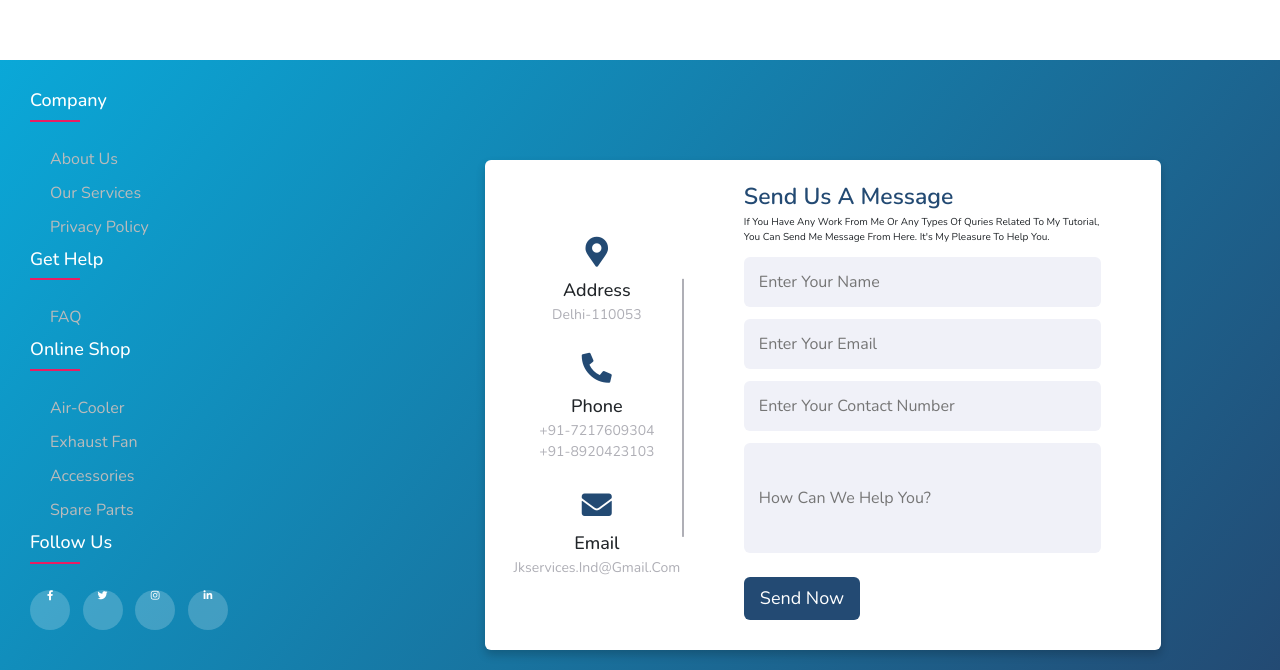
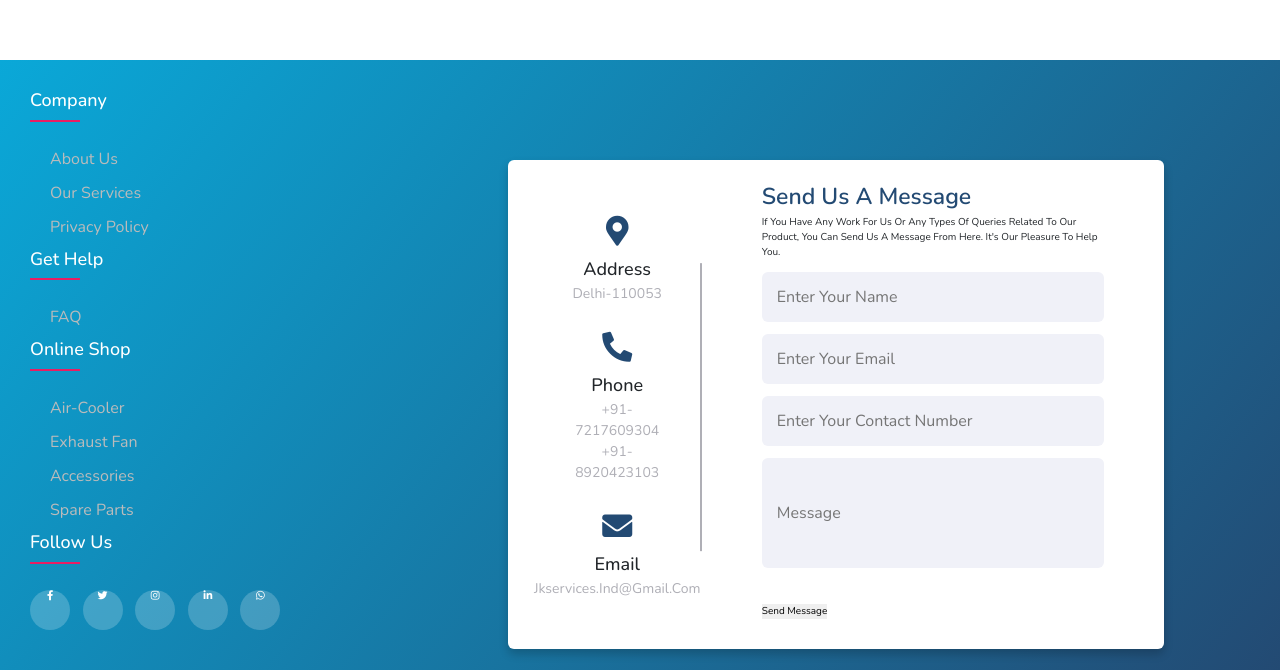
Before and after one commit to aastha-Chaudhary20/Jkservices, a plain HTML site: page spare-parts.html in a window 1280 px wide. Shown: the part 556-1226 px from the top of the page. Drawn offline with nearby package versions, Linux system fonts and the light colour scheme.

Commit message:
Update spare-parts.html

```diff
--- a/spare-parts.html
+++ b/spare-parts.html
@@ -76,10 +76,10 @@
             <div class="footer-col">
               <h4>online shop</h4>
               <ul>
-                <li><a href="#Product">Air-Cooler</a></li>
-                <li><a href="#Product">Exhaust Fan</a></li>
-                <li><a href="#Product">Accessories</a></li>
-                <li><a href="#Product">Spare Parts</a></li>
+                <li><a href="Air-cooler.html">Air-Cooler</a></li>
+                <li><a href="Exhaust.html">Exhaust Fan</a></li>
+                <li><a href="Accessories.html">Accessories</a></li>
+                <li><a href="spare-parts.html">Spare Parts</a></li>
               </ul>
             </div>
             <div class="footer-col">
@@ -89,6 +89,7 @@
                 <a href="#"><i class="fab fa-twitter"></i></a>
                 <a href="#"><i class="fab fa-instagram"></i></a>
                 <a href="#"><i class="fab fa-linkedin-in"></i></a>
+                <a href="https://wa.me/7217609304"><i class="fab fa-whatsapp"></i></a>
               </div>
             </div>
           </div>
@@ -119,22 +120,22 @@
               </div>
               <div class="right-side">
                 <div class="topic-text">Send us a message</div>
-                <p>If you have any work from me or any types of quries related to my tutorial, you can send me message from here. It's my pleasure to help you.</p>
-              <form action ="/myaction.php" name="myForm" onsubmit="return validateForm()" method="post">
+                <p>If you have any work for us or any types of queries related to our product, you can send us a message from here. It's our pleasure to help you.</p>
+                <form id="form" action="" name="contact" method="POST" onsubmit="return redirectThankyou()">
                   <div class="input-box">
-                  <input type="text" placeholder="Enter your name" required><b><span class="formerror"> </span></b>
+                    <input type="text" placeholder="Enter your name" name="name" id="name" required> <br>
                   </div>
                   <div class="input-box">
-                  <input type="email" placeholder="Enter your email" required><b><span class="formerror"> </span></b>
+                    <input type="email" placeholder="Enter your email" name="email" id="email" required><br>
                   </div>
                   <div class="input-box">
-                  <input type="number" placeholder="Enter your contact number" required><b><span class="formerror"> </span></b>
+                    <input type="number" placeholder="Enter your contact number" name="number" id="Phone" required><br>
                   </div>
                   <div class="input-box message-box" >
-                  <input type="text" placeholder="How can we help you?" required><b><span class="formerror"> </span></b>
+                    <input type="text" placeholder="Message" name="message" id="content"> <br>
                   </div>
                   <div class="button">
-                  <input type="button" value="Send Now" >
+                    <input type="submit" value="Send message" class="button btn-primary" id="submit" >
                   </div>
                 </form>
             </div>
```
Lines whose indentation alone changed are shown as unchanged.
